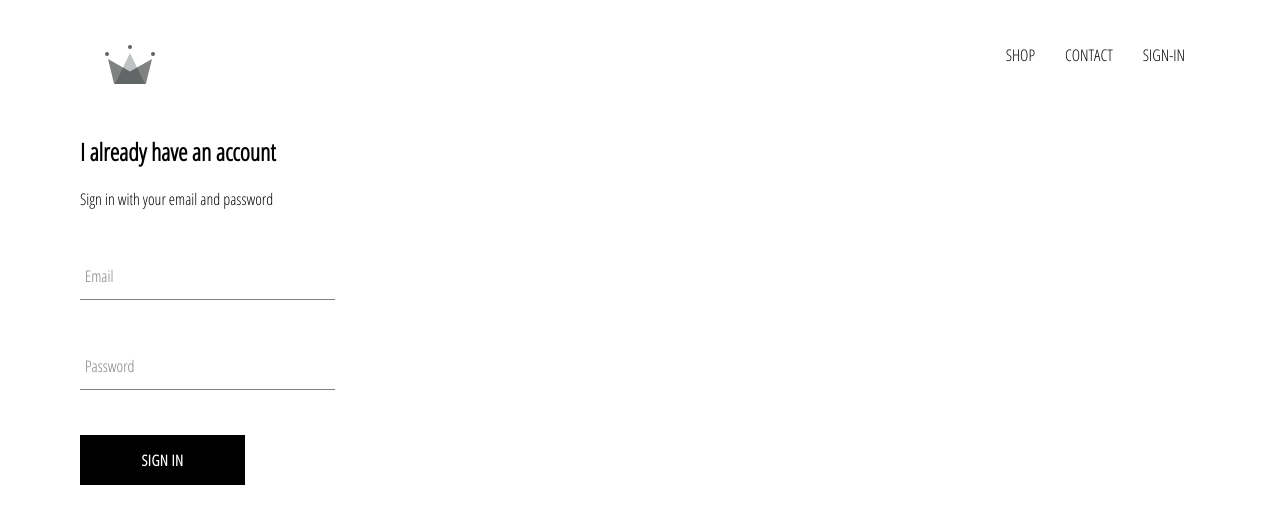
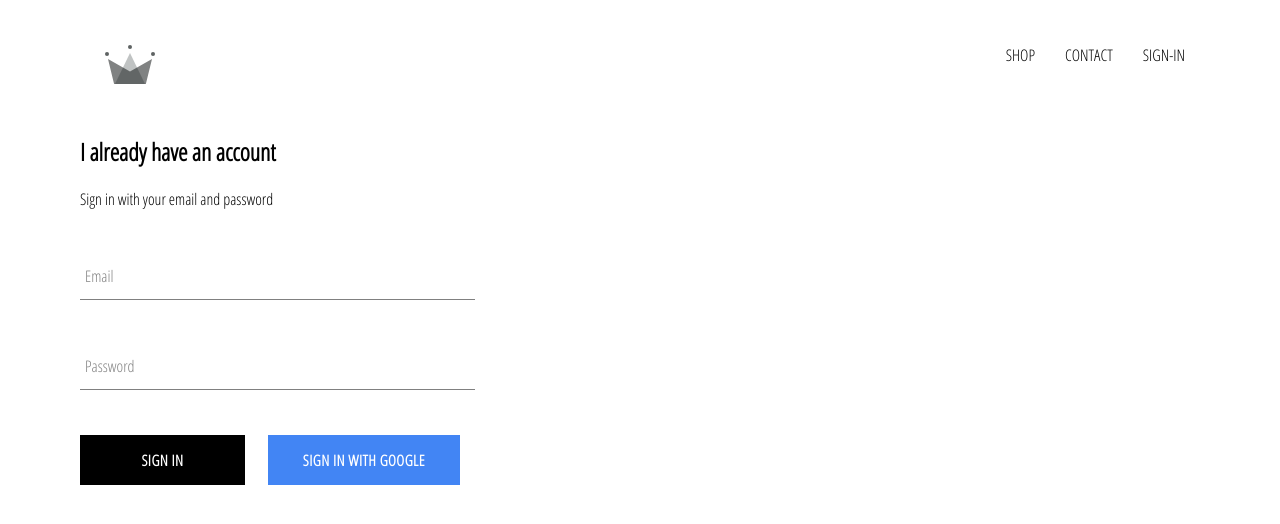
Before and after one commit to danielsespitia/shopping-rdn, a React (Create React App) app: page /sign-in in a window 1280 px wide. Shown: the top 524 px of the page. Built offline with nearby package versions, Linux system fonts and the light colour scheme; no server answers.

Commit message:
tweaked sign in buttons style

```diff
--- a/package.json
+++ b/package.json
@@ -6,6 +6,7 @@
     "@testing-library/jest-dom": "^5.11.4",
     "@testing-library/react": "^11.1.0",
     "@testing-library/user-event": "^12.1.10",
+    "firebase": "^8.7.0",
     "node-sass": "^6.0.1",
     "react": "^17.0.2",
     "react-dom": "^17.0.2",
--- a/src/App.jsx
+++ b/src/App.jsx
@@ -1,6 +1,8 @@
 // Packages
 import React from 'react';
 import { BrowserRouter as Router, Switch, Route } from 'react-router-dom';
+// Utils
+import { auth } from './firebase/firebase.utils';
 // Components
 import { HomePage, ShopPage, AccessPage } from './pages';
 import { Header } from './components';
@@ -9,16 +11,37 @@ import './App.css';
 
 // TODO: Implementar pruebas con router, a forms, desbaratar styling de FormInput component para entender transición
 
-function App() {
+class App extends React.Component {
+  constructor() {
+    super();
+
+    this.state = {
+      currentUser: null,
+    };
+  }
+
+  unsubscribeFromAuth = null;
+
+  componentDidMount() {
+    this.unsubscribeFromAuth = auth.onAuthStateChanged((user) => {
+      this.setState({ currentUser: user });
+    });
+  }
+
+  componentWillUnmount() {
+    this.unsubscribeFromAuth();
+  }
+
+  render() {
     const options = [
       { name: 'shop', id: 1 },
       { name: 'contact', id: 2 },
-    { name: 'sign-in', id: 3 },
     ];
+
     return (
       <div>
         <Router>
-        <Header options={options} />
+          <Header options={options} currentUser={this.state.currentUser} />
           <Switch>
             <Route exact path="/" component={HomePage} />
             <Route exact path="/shop" component={ShopPage} />
@@ -28,5 +51,6 @@ function App() {
       </div>
     );
   }
+}
 
 export default App;
--- a/src/components/atoms/CustomButton/index.jsx
+++ b/src/components/atoms/CustomButton/index.jsx
@@ -3,8 +3,11 @@ import React from 'react';
 // Styles
 import './index.styles.scss';
 
-export const CustomButton = ({ children, ...otherProps }) => (
-  <button className="custom-button" {...otherProps}>
+export const CustomButton = ({ children, isGoogleSignIn, ...otherProps }) => (
+  <button
+    className={`${isGoogleSignIn ? 'google-sign-in' : ''} custom-button`}
+    {...otherProps}
+  >
     {children}
   </button>
 );
--- a/src/components/atoms/CustomButton/index.styles.scss
+++ b/src/components/atoms/CustomButton/index.styles.scss
@@ -19,4 +19,14 @@
     color: black;
     border: 1px solid black;
   }
+
+  &.google-sign-in {
+    background-color: #4285f4;
+    color: #fff;
+
+    &:hover {
+      background-color: #357ae8;
+      border: none;
+    }
+  }
 }
--- a/src/components/molecules/NavItems/index.jsx
+++ b/src/components/molecules/NavItems/index.jsx
@@ -5,11 +5,21 @@ import { NavItem } from '../../atoms';
 // Styles
 import './index.styles.scss';
 
-export const NavItems = ({ options }) => (
+export const NavItems = ({ options, currentUser, logOut }) => {
+  return (
     <div className="options">
       {!!options &&
         options.map(({ id, ...navItemProps }) => (
           <NavItem key={id} {...navItemProps} />
         ))}
+      {!!currentUser ? (
+        // TODO: Refactor
+        <div style={{ cursor: 'pointer' }} className="option" onClick={logOut}>
+          SIGN OUT
+        </div>
+      ) : (
+        <NavItem name="sign-in"></NavItem>
+      )}
     </div>
   );
+};
--- a/src/components/organisms/Header/index.jsx
+++ b/src/components/organisms/Header/index.jsx
@@ -2,14 +2,19 @@
 import React from 'react';
 // Components
 import { CrownLogo, NavItems } from '../../';
+// Utils
+import { auth } from '../../../firebase/firebase.utils';
 // Styles
 import './index.styles.scss';
+// TODO: Solucionar prop drilling con contexto
 
-export const Header = ({ options }) => {
+export const Header = ({ options, currentUser }) => {
+  const logOut = () => auth.signOut();
+
   return (
     <header className="header">
       <CrownLogo />
-      <NavItems options={options} />
+      <NavItems options={options} currentUser={currentUser} logOut={logOut} />
     </header>
   );
 };
--- a/src/containers/SignIn/index.jsx
+++ b/src/containers/SignIn/index.jsx
@@ -1,5 +1,6 @@
 // Packages
 import React, { Component } from 'react';
+import { signInWithGoogle } from '../../firebase/firebase.utils';
 // Components
 import { FormInput, CustomButton } from '../../components';
 // Styles
@@ -50,7 +51,12 @@ export class SignIn extends Component {
                 required
               />
             ))}
-          <CustomButton type="submit">Sign In</CustomButton>
+          <div className="buttons">
+            <CustomButton type="submit">Sign In</CustomButton>
+            <CustomButton onClick={signInWithGoogle} isGoogleSignIn>
+              Sign in with Google
+            </CustomButton>
+          </div>
         </form>
       </div>
     );
--- a/src/containers/SignIn/index.styles.scss
+++ b/src/containers/SignIn/index.styles.scss
@@ -1,9 +1,14 @@
 .sign-in {
-  width: 30vh;
+  width: 380px;
   display: flex;
   flex-direction: column;
 
   .title {
     margin: 10px 0;
   }
+
+  .buttons {
+    display: flex;
+    justify-content: space-between;
+  }
 }
--- /dev/null
+++ b/src/firebase/firebase.utils.js
@@ -0,0 +1,25 @@
+// Packages
+import firebase from 'firebase/app';
+import 'firebase/firestore';
+import 'firebase/auth';
+
+const config = {
+  apiKey: 'AIzaSyBebB9v_2tW3aC5EMvqskL1EI4dSJYhjzE',
+  authDomain: 'shopping-rdn.firebaseapp.com',
+  projectId: 'shopping-rdn',
+  storageBucket: 'shopping-rdn.appspot.com',
+  messagingSenderId: '735262867084',
+  appId: '1:735262867084:web:a60deadd42cfb4f13785a9',
+  measurementId: 'G-SJ97L1G6LR',
+};
+
+firebase.initializeApp(config);
+
+export const auth = firebase.auth();
+export const firestore = firebase.firestore();
+
+const provider = new firebase.auth.GoogleAuthProvider();
+provider.setCustomParameters({ prompt: 'select_account' });
+export const signInWithGoogle = () => auth.signInWithPopup(provider);
+
+export default firebase;
```
Also changed, not shown: 1 other file (tests, documents, lock files or other folders). Lines whose indentation alone changed are shown as unchanged.
